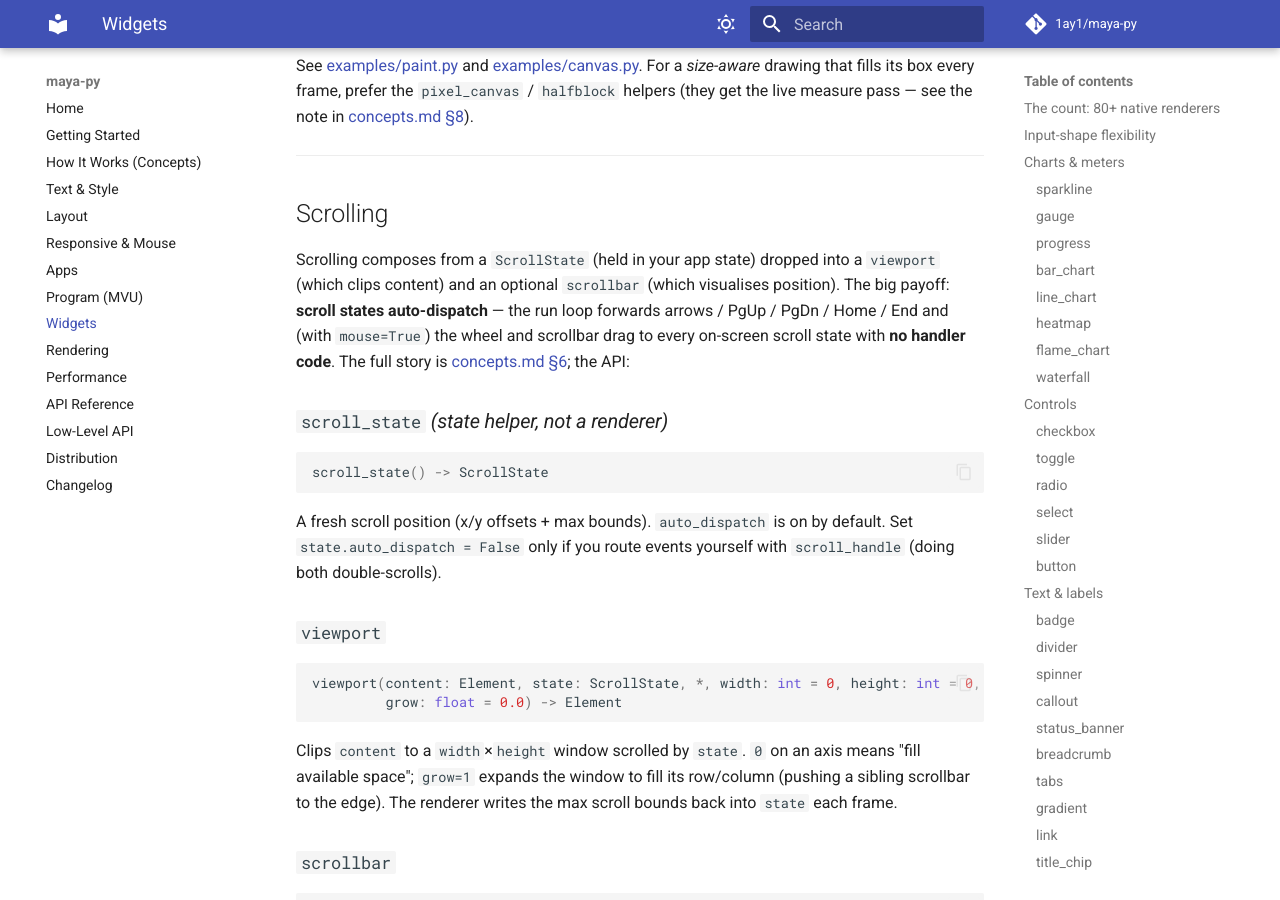
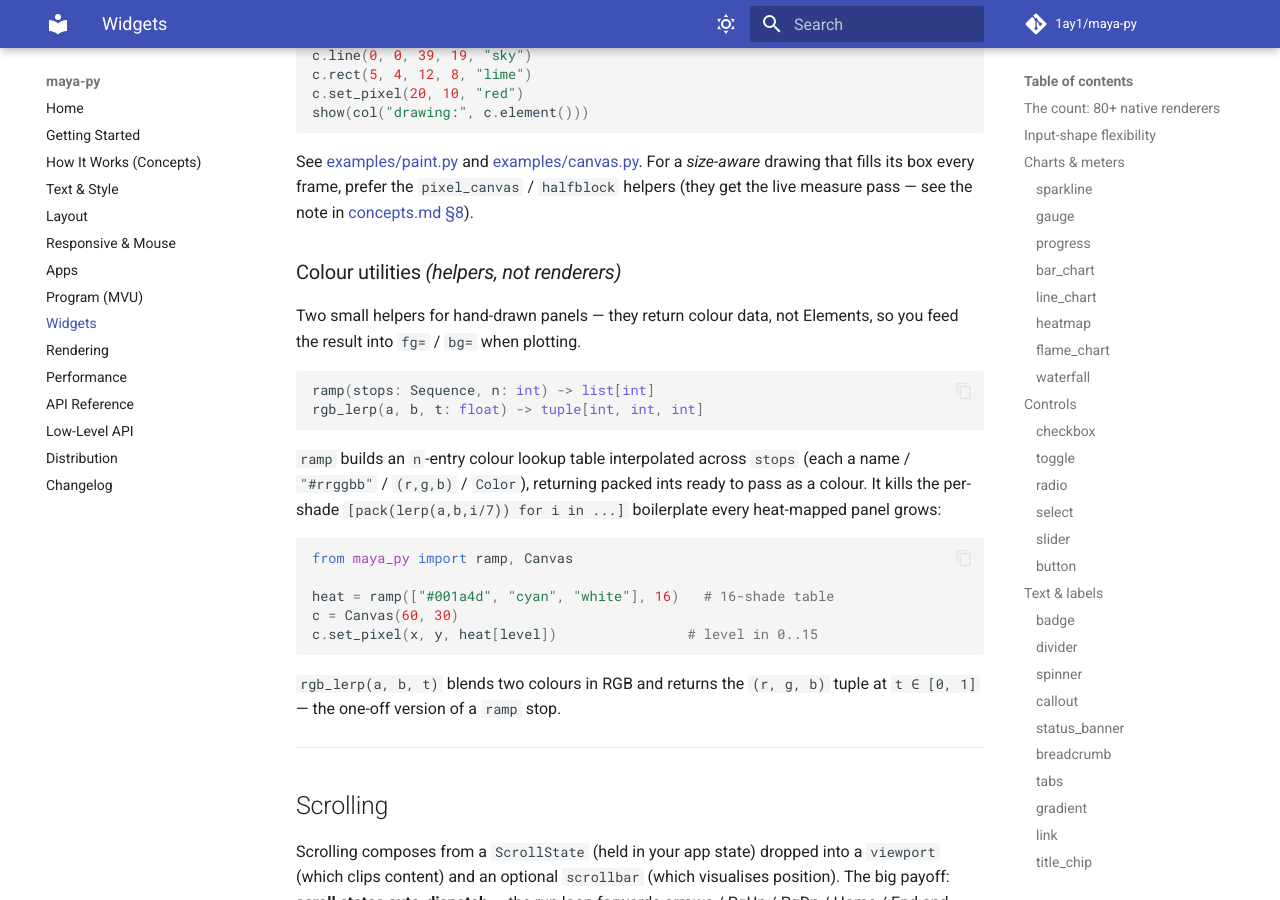
Before and after one commit to 1ay1/maya-py, an MkDocs documentation site: the page built from docs/widgets.md, in a window 1280 px wide and 900 px high, scrolled down 26140 px. Built offline with MkDocs 1.6.1 and Material for MkDocs 9.7.7, drawn with Linux system fonts in a browser that asks for light colours; comment, search, counter and statistics services are not loaded; some of the changed text lies outside the part shown.

Commit message:
docs: fix API drift found in a full audit — sparkline range, hover_motion, color utils
A page-by-page audit (every snippet executed against the real API) surfaced a
handful of genuine gaps; the rest of the manual verified correct.

- widgets.md: `sparkline` signature was missing `range_min`/`range_max` (fixed
  scale vs auto-scale) — added with a worked note. Documented the two public
  colour utilities `ramp` / `rgb_lerp` (helpers, not renderers) that were
  undocumented, with a Canvas example using the real `Canvas(w,h)` +
  `set_pixel(x, y, color)` API and valid palette/hex colours.
- program.md: `run_program` and `Program` were missing the `hover_motion`
  parameter (shipped in 0.3.0 but never documented) — added to both
  signatures with an explanation + cross-link to the mouse guide.

All edited snippets run clean; `mkdocs build --strict` reports zero broken
links; ruff green.

````diff
--- a/docs/widgets.md
+++ b/docs/widgets.md
@@ -91,7 +91,8 @@
 
 ```python
 sparkline(data: Sequence[float], *, label: str = "", color=None,
-          show_min_max: bool = False, show_last: bool = False) -> Element
+          show_min_max: bool = False, show_last: bool = False,
+          range_min: float | None = None, range_max: float | None = None) -> Element
 ```
 
 An inline mini bar chart from a sequence of numbers.
@@ -103,7 +104,11 @@
 ```
 
 Notable: `show_min_max` appends the range; `show_last` appends the most recent
-value. Both are off by default for a clean one-line glyph.
+value. Both are off by default for a clean one-line glyph. By default the chart
+auto-scales to the data's own min/max — pass `range_min`/`range_max` to pin the
+scale to a **fixed** range (e.g. `range_min=0, range_max=100` for a percentage),
+so the bars stay comparable frame-to-frame instead of re-normalizing each time
+the data shifts.
 
 ### `gauge`
 
@@ -1350,6 +1355,32 @@
 `pixel_canvas` / `halfblock` helpers (they get the live measure pass — see the
 note in [concepts.md §8](concepts.md)).
 
+### Colour utilities *(helpers, not renderers)*
+
+Two small helpers for hand-drawn panels — they return colour data, not
+Elements, so you feed the result into `fg=` / `bg=` when plotting.
+
+```python
+ramp(stops: Sequence, n: int) -> list[int]
+rgb_lerp(a, b, t: float) -> tuple[int, int, int]
+```
+
+`ramp` builds an `n`-entry colour lookup table interpolated across `stops`
+(each a name / `"#rrggbb"` / `(r,g,b)` / `Color`), returning packed ints ready
+to pass as a colour. It kills the per-shade
+`[pack(lerp(a,b,i/7)) for i in ...]` boilerplate every heat-mapped panel grows:
+
+```python
+from maya_py import ramp, Canvas
+
+heat = ramp(["#001a4d", "cyan", "white"], 16)   # 16-shade table
+c = Canvas(60, 30)
+c.set_pixel(x, y, heat[level])                # level in 0..15
+```
+
+`rgb_lerp(a, b, t)` blends two colours in RGB and returns the `(r, g, b)`
+tuple at `t ∈ [0, 1]` — the one-off version of a `ramp` stop.
+
 ---
 
 ## Scrolling
````
Also changed, not shown: docs/program.md (+10 -4 lines).
